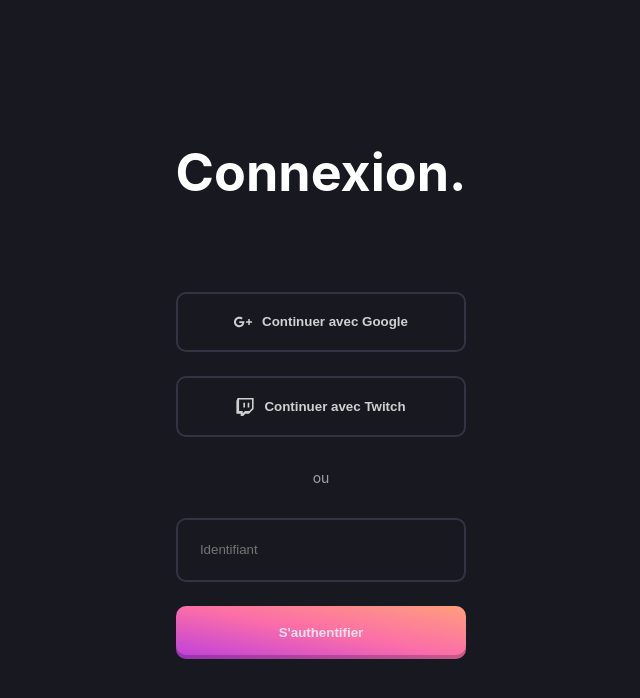
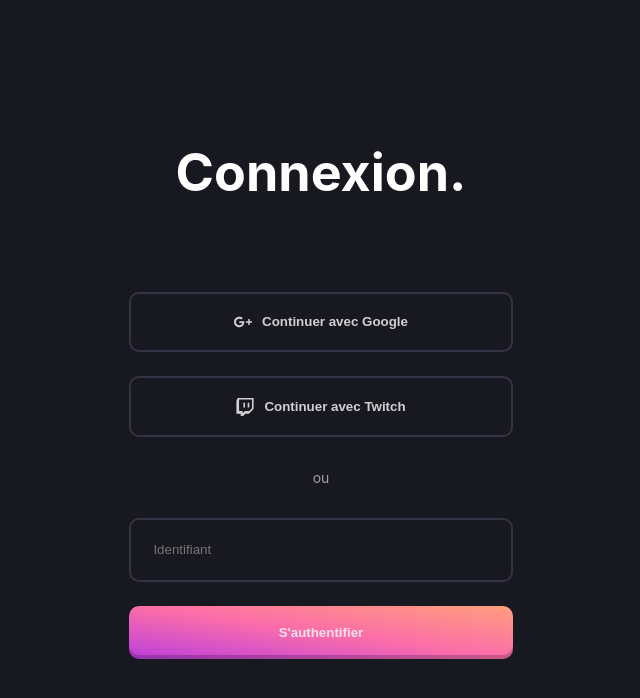
Before and after one commit to thomasDelaporte/KGames, a React (Vite) app in the folder packages/web/: page / in a window 1280 px wide. Shown: the top 698 px of the page, without its empty margins (319-959 px from the left). Built offline with nearby package versions, Linux system fonts and the light colour scheme.

Commit message:
Fix root style

```diff
--- a/packages/web/src/components/App.tsx
+++ b/packages/web/src/components/App.tsx
@@ -6,7 +6,6 @@
 
 export default function App() {
     return (
-        <main className="main">
         <BrowserRouter>
             <SessionProvider>
                 <Switch>
@@ -15,6 +14,5 @@
                 </Switch>
             </SessionProvider>
         </BrowserRouter>
-        </main>
     );
 }
--- a/packages/web/src/styles/index.scss
+++ b/packages/web/src/styles/index.scss
@@ -4,7 +4,7 @@
     box-sizing: border-box;
 }
 
-body {
+#root {
 	background-color: #181820;
 	color: #fff;
 	font-family: Inter, sans-serif;
```
Lines whose indentation alone changed are shown as unchanged.
